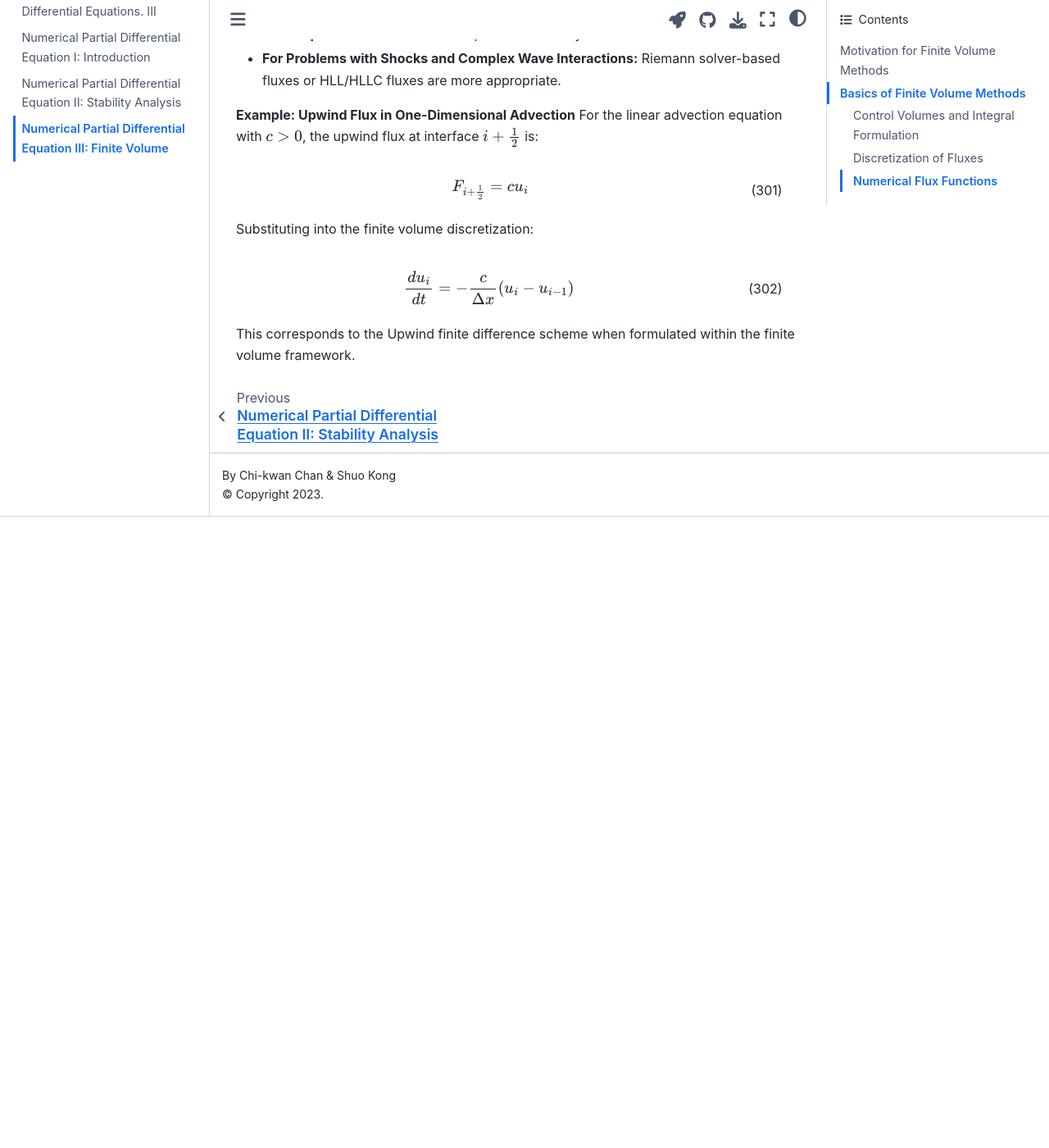
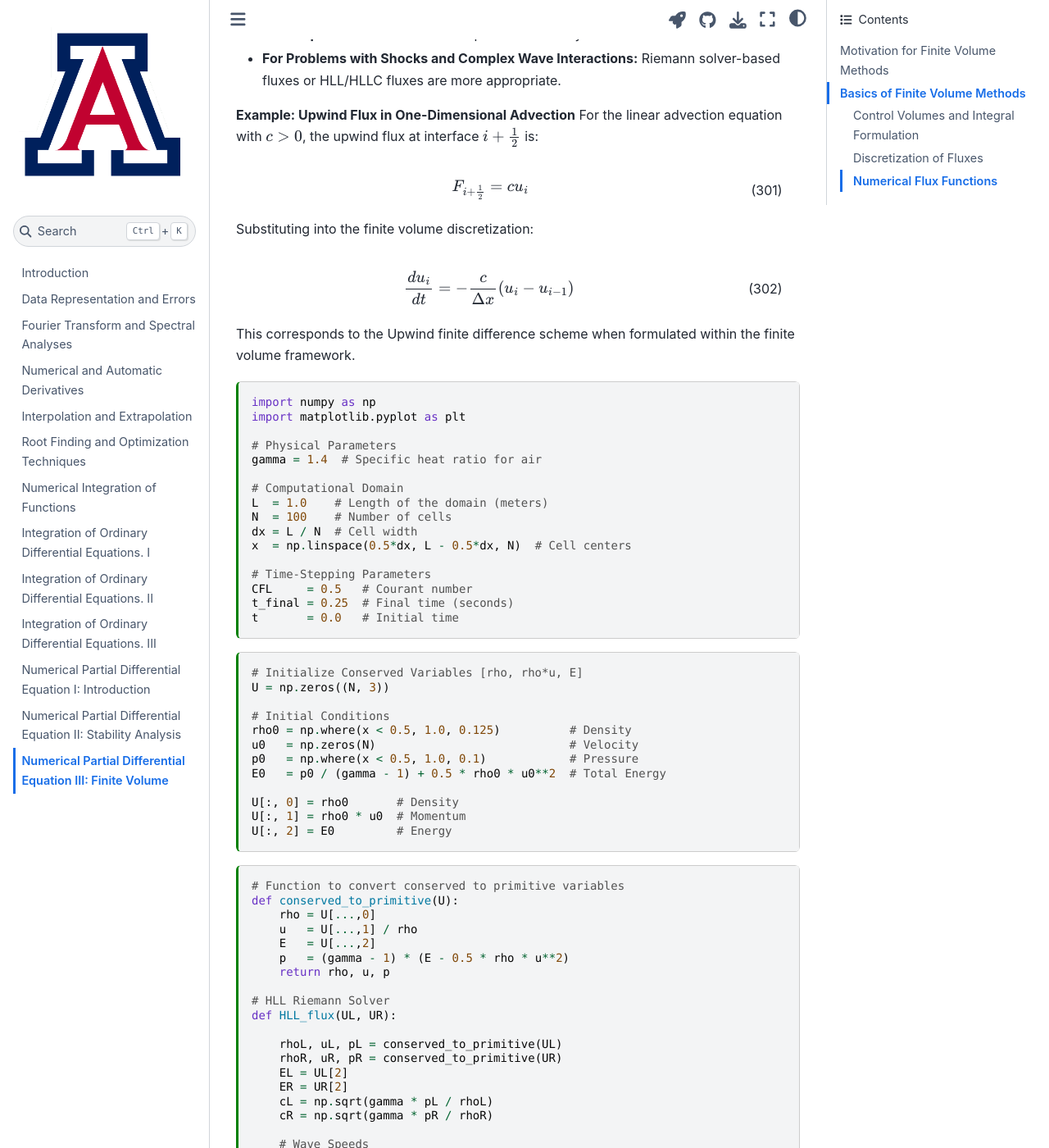
Before and after one commit to ua-2024q3-astr513/astr513, a Jupyter Book: the page built from docs/pde3.md, in a window 1280 px wide and 1400 px high, scrolled down 6924 px. Shown: the whole window at 82% size. Built offline with Jupyter Book 1.0.4 settings and Sphinx 7.4.7 and the Sphinx Book theme 1.1.4, drawn with Linux system fonts in a browser that asks for light colours; before the commit the page ends 7554 px from its top, so only the background shows below that; some of the changed text lies outside the part shown.

Commit message:
Implement a finite volume scheme to solve a shock tube problem

````diff
--- a/docs/pde3.md
+++ b/docs/pde3.md
@@ -249,3 +249,153 @@ Substituting into the finite volume discretization:
 \frac{d u_i}{dt} = -\frac{c}{\Delta x} (u_i - u_{i-1})
 \end{align}
 This corresponds to the Upwind finite difference scheme when formulated within the finite volume framework.
+
+```{code-cell} ipython3
+import numpy as np
+import matplotlib.pyplot as plt
+
+# Physical Parameters
+gamma = 1.4  # Specific heat ratio for air
+
+# Computational Domain
+L  = 1.0    # Length of the domain (meters)
+N  = 100    # Number of cells
+dx = L / N  # Cell width
+x  = np.linspace(0.5*dx, L - 0.5*dx, N)  # Cell centers
+
+# Time-Stepping Parameters
+CFL     = 0.5   # Courant number
+t_final = 0.25  # Final time (seconds)
+t       = 0.0   # Initial time
+```
+
+```{code-cell} ipython3
+# Initialize Conserved Variables [rho, rho*u, E]
+U = np.zeros((N, 3))
+
+# Initial Conditions
+rho0 = np.where(x < 0.5, 1.0, 0.125)          # Density
+u0   = np.zeros(N)                            # Velocity
+p0   = np.where(x < 0.5, 1.0, 0.1)            # Pressure
+E0   = p0 / (gamma - 1) + 0.5 * rho0 * u0**2  # Total Energy
+
+U[:, 0] = rho0       # Density
+U[:, 1] = rho0 * u0  # Momentum
+U[:, 2] = E0         # Energy
+```
+
+```{code-cell} ipython3
+# Function to convert conserved to primitive variables
+def conserved_to_primitive(U):
+    rho = U[...,0]
+    u   = U[...,1] / rho
+    E   = U[...,2]
+    p   = (gamma - 1) * (E - 0.5 * rho * u**2)
+    return rho, u, p
+
+# HLL Riemann Solver
+def HLL_flux(UL, UR):
+
+    rhoL, uL, pL = conserved_to_primitive(UL)
+    rhoR, uR, pR = conserved_to_primitive(UR)
+    EL = UL[2]
+    ER = UR[2]
+    cL = np.sqrt(gamma * pL / rhoL)
+    cR = np.sqrt(gamma * pR / rhoR)
+
+    # Wave Speeds
+    SL = min(uL - cL, uR - cR)
+    SR = max(uL + cL, uR + cR)
+
+    # Fluxes for left and right states
+    FL = np.array([
+        rhoL * uL,
+        rhoL * uL**2 + pL,
+        uL   * (EL + pL)
+    ])
+
+    FR = np.array([
+        rhoR * uR,
+        rhoR * uR**2 + pR,
+        uR   * (ER + pR)
+    ])
+
+    # HLL Flux Calculation
+    if SL > 0:
+        return FL
+    elif SL <= 0 and SR >= 0:
+        return (SR * FL - SL * FR + SL * SR * (UR - UL)) / (SR - SL)
+    else:
+        return FR
+```
+
+```{code-cell} ipython3
+
+```
+
+```{code-cell} ipython3
+# Time-Stepping Loop
+time_steps = [t]
+U_history  = [U.copy()]
+
+while t < t_final:
+    rho, u, p = conserved_to_primitive(U)
+    c     = np.sqrt(gamma * p / rho)
+    s_max = np.max(np.abs(u) + c)
+    dt    = CFL * dx / s_max
+    if t + dt > t_final:
+        dt = t_final - t
+
+    # Compute Fluxes at Interfaces
+    flux = np.zeros((N+1, 3))
+    for i in range(1,N):
+        flux[i] = HLL_flux(U[i-1], U[i])
+
+    # Boundary conditions on flux
+    flux[ 0] = flux[ 1]
+    flux[-1] = flux[-2]
+
+    # Update Conserved Variables
+    U -= (dt / dx) * (flux[1:] - flux[:-1])
+
+    # Update Time and Variables
+    t += dt
+    time_steps.append(t)
+    U_history.append(U.copy())
+```
+
+```{code-cell} ipython3
+# Visualization of Results
+rho, u, p = conserved_to_primitive(U)
+
+plt.figure(figsize=(14, 4))
+
+plt.subplot(1, 3, 1)
+plt.plot(x, rho0, ':', label='Density', color='C0')
+plt.plot(x, rho,       label='Density', color='C0')
+plt.xlabel('Position')
+plt.ylabel('Density')
+plt.title('Density at t = {:.3f} s'.format(t_final))
+plt.legend()
+plt.grid()
+
+plt.subplot(1, 3, 2)
+plt.plot(x, u0, ':', label='Velocity', color='C1')
+plt.plot(x, u,       label='Velocity', color='C1')
+plt.xlabel('Position')
+plt.ylabel('Velocity')
+plt.title('Velocity at t = {:.3f} s'.format(t_final))
+plt.legend()
+plt.grid()
+
+plt.subplot(1, 3, 3)
+plt.plot(x, p0, ':', label='Pressure', color='C2')
+plt.plot(x, p,       label='Pressure', color='C2')
+plt.xlabel('Position')
+plt.ylabel('Pressure')
+plt.title('Pressure at t = {:.3f} s'.format(t_final))
+plt.legend()
+plt.grid()
+
+plt.tight_layout()
+```
````
